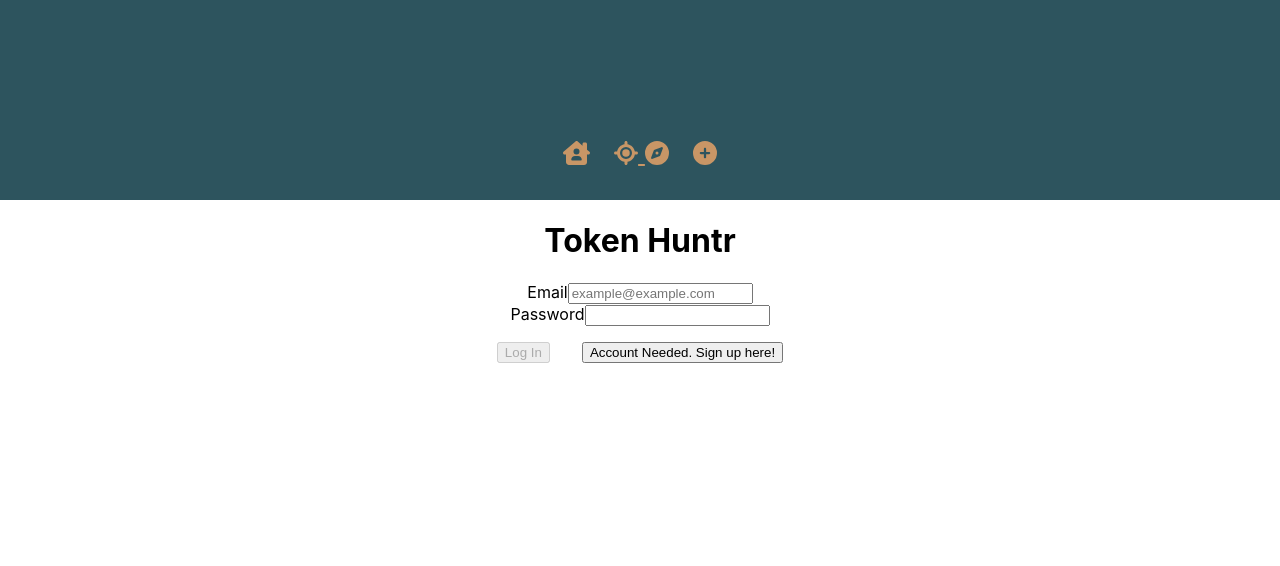
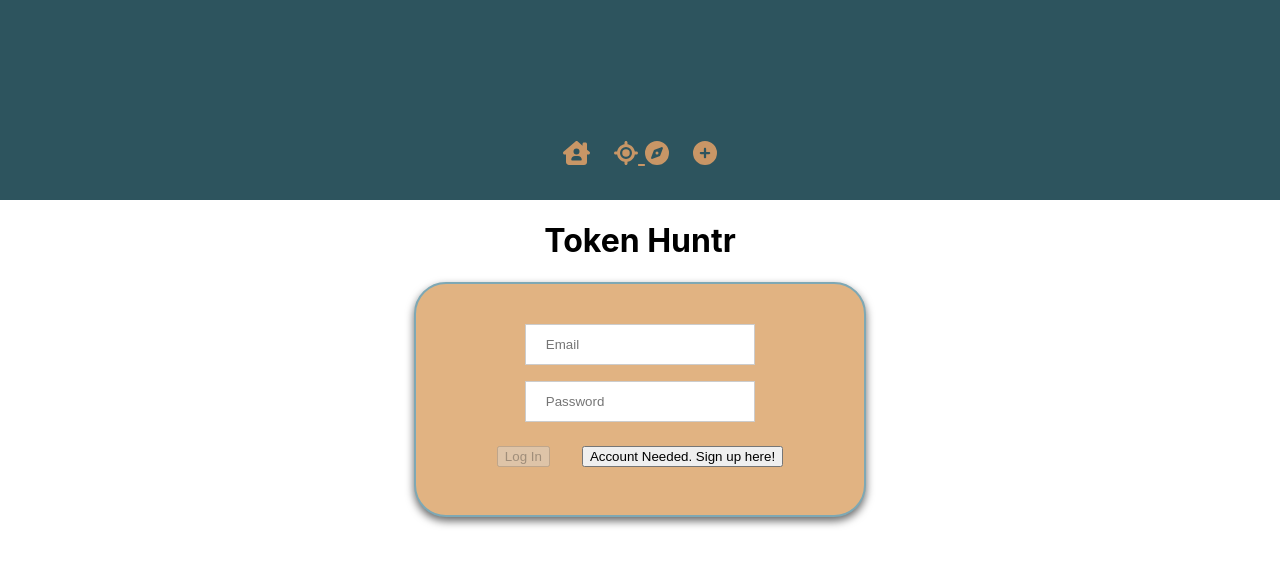
Before and after one commit to Job85/token-huntr-app, a React (Create React App) app: page /login in a window 1280 px wide. Shown: the top 566 px of the page. Built offline with nearby package versions, Linux system fonts and the light colour scheme.

Commit message:
created card for login

```diff
--- a/src/pages/Login.jsx
+++ b/src/pages/Login.jsx
@@ -28,26 +28,27 @@ const LogIn = (props) => {
     }
 
     return (
-        <div className="signin col">
-            <div className="card-overlay centered">
-                <form className="col" onSubmit={handleLogin}>
+        <div className="container">
+            <div className="card-overlay">
+                <form className="form" onSubmit={handleLogin}>
                     <div className="input-wrapper">
-                        <label htmlFor="email">Email</label>
+                        {/* <label htmlFor="email">Email</label> */}
                         <input
                             onChange={handleChange}
+                            type="email"
                             name="email"
-                            type="email"
-                            placeholder="example@example.com"
+                            placeholder="Email"
                             value={formValues.email}
                             required
                         />
                     </div>
                     <div className="input-wrapper">
-                        <label htmlFor="password">Password</label>
+                        {/* <label htmlFor="password">Password</label> */}
                         <input
                             onChange={handleChange}
                             type="password"
                             name="password"
+                            placeholder="Password"
                             value={formValues.password}
                             required
                         />
--- a/src/pages/PageStyles.css
+++ b/src/pages/PageStyles.css
@@ -18,3 +18,45 @@
     background-size: cover;
     height: 100vh;
 }
+
+.container {
+    /* background-color: gray; */
+    height: 100vh;
+    display: flex;
+    flex-direction: column;
+    align-items: center;
+}
+
+.card-overlay {
+    border-radius: 2rem;
+    width: 30%;
+    padding: 2rem;
+    border: 2px solid #7ea8b4;
+    box-shadow: 0 4px 8px rgba(0, 0, 0, 0.6);
+    margin-bottom: 1rem;
+    flex-direction: column;
+    background-color: #e1b382;
+    color: #12343b;
+}
+
+.input-wrapper {
+    display: flex;
+    flex-direction: column;
+    align-items: center;
+}
+
+input[type=email],
+input[type=password] {
+    width: 60%;
+    padding: 12px 20px;
+    margin: 8px 0;
+    color: black;
+    border: 1px solid #ccc;
+    box-sizing: border-box;
+}
+
+.login {
+    align-items: left;
+    display: flex;
+    flex-direction: column;
+}
```
